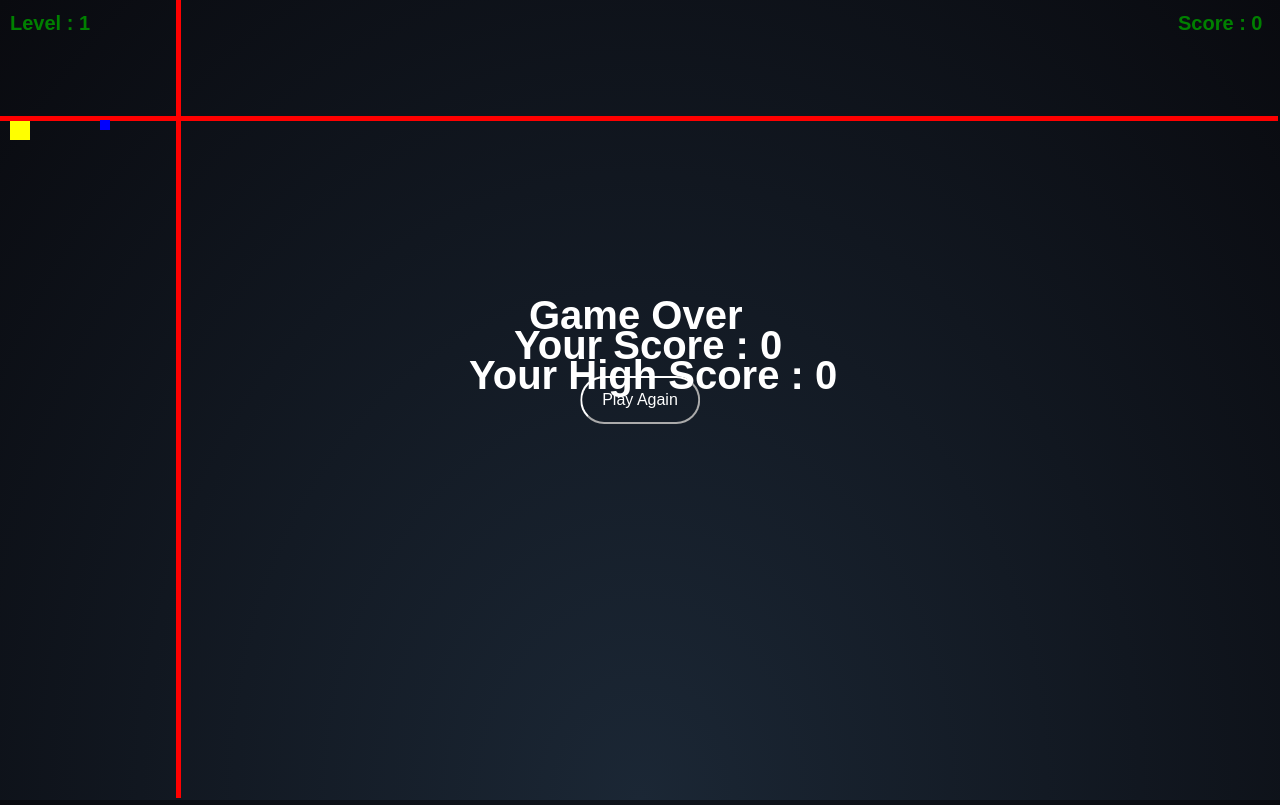
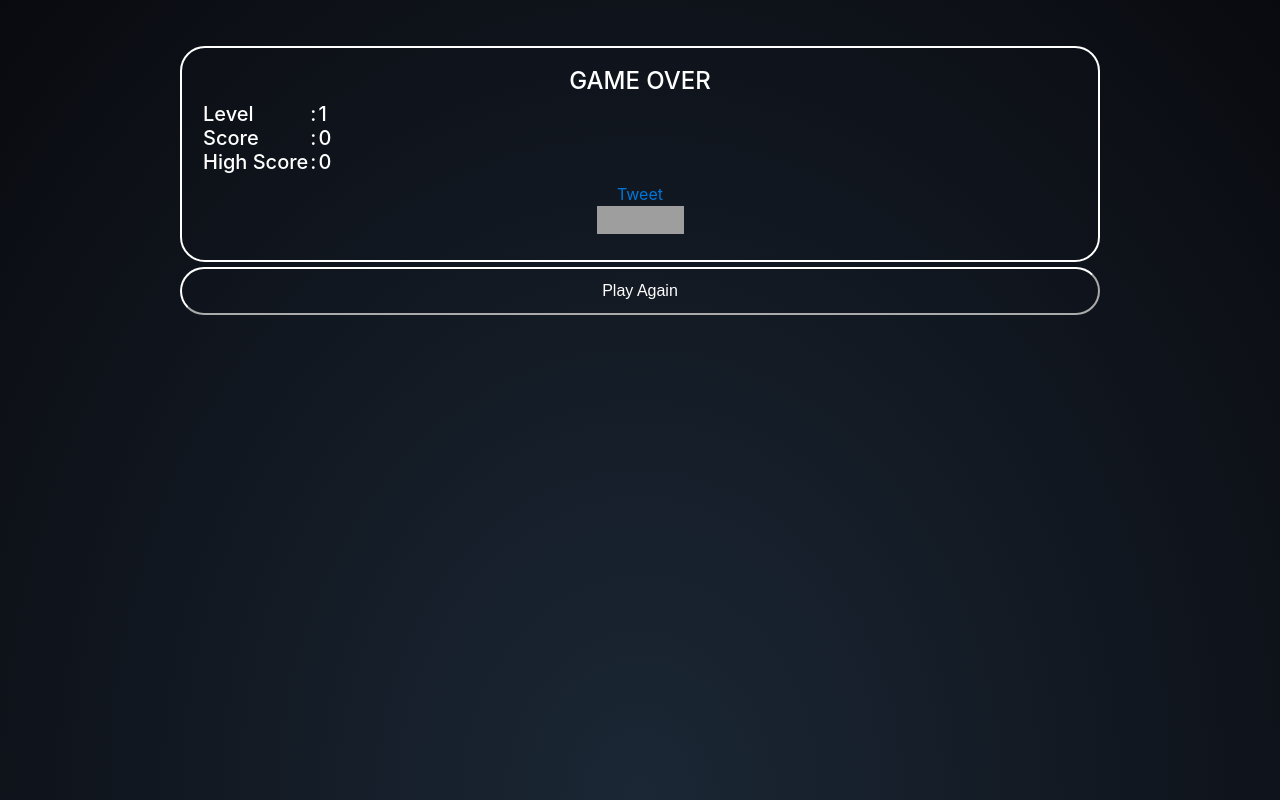
Before and after one commit to putrawitama/space, a website: page index.html in a window 1280 px wide. Both pictures are taken after a click on the button "Play". Drawn offline with Linux system fonts and the light colour scheme; grey boxes are pictures that could not be loaded.

Commit message:
layout & share button

```diff
--- a/index.html
+++ b/index.html
@@ -16,22 +16,52 @@
 <body>
   <div class="container cover">
     <div class="row align-items-center">
-      <div class="col-sm-6 offset-sm-3 col-md-4 offset-md-4">
+      <div class="col-sm-6 offset-sm-3 col-md-10 offset-md-1">
         <div class="play" id="cover">
           <img src="image/cover.png" class="imgCover">
           <input type="text" class="txt" id="playerName" placeholder="input player name .."></input>
           <button class="button" onclick="startGame(); save()">Play</button>
         </div>
-        <div id="ui" class="gameOver">
-          <!-- <h1>GAME OVER</h1>
-          <h3>Score : </h3>
-          <h3>High Score :</h3> -->
-          <button onclick="startGame()" id="retry" class="button">Play Again</button>
-        </div>
       </div>
     </div>
   </div>
-  <script>
+  <div id="ui" class="container cover gameOver">
+    <div class="row align-items-center">
+      <div class="col-sm-10 offset-sm-1 col-md-10 offset-md-1">
+        <div class="stat">
+          <div class="gameEnd">
+            <h4>GAME OVER</h4>
+          </div>
+          <h5>
+            <table>
+              <tr>
+                <td>Level</td>
+                <td> : </td>
+                <td><span id="level"></span></td>
+              </tr>
+              <tr>
+                <td>Score</td>
+                <td> : </td>
+                <td><span id="score"></span></td>
+              </tr>
+              <tr>
+                <td>High Score</td>
+                <td> : </td>
+                <td><span id="high"></span></td>
+              </tr>
+            </table>
+          </h5>
+          <div class="gameEnd">
+            <a href="https://twitter.com/share" class="twitter-share-button" data-size="large" data-text="Saya memainkan Space Limit, dapatkah anda mengalahkan saya?" data-url="https://putrawitama.github.io/space/" data-hashtags="SpaceLimit" data-show-count="false">Tweet</a><script async src="//platform.twitter.com/widgets.js" charset="utf-8"></script>
+            <div class="g-plus" data-action="share" data-annotation="none" data-height="24" data-width="100px" data-href="https://putrawitama.github.io/space/"></div>
+            <iframe src="https://www.facebook.com/plugins/share_button.php?href=https%3A%2F%2Fputrawitama.github.io%2Fspace%2F&layout=button&size=large&mobile_iframe=true&appId=1957520571137976&width=87&height=28" width="87" height="28" style="border:none;overflow:hidden" scrolling="no" frameborder="0" allowTransparency="true"></iframe>
+          </div>
+        </div>
+        <button onclick="startGame()" id="retry" class="button">Play Again</button>
+      </div>
+    </div>
+  </div>
+  <!-- <script>
     if('serviceWorker' in navigator) {
       navigator.serviceWorker.register('service-worker.js', { scope: '/space/' })
         .then(function(registration) {
@@ -42,6 +72,9 @@
          console.log('Service Worker Ready');
       });
     }
-  </script>
+  </script> -->
+  <script src="https://apis.google.com/js/platform.js" async defer>
+  {lang: 'id'}
+</script>
 </body>
 </html>
--- a/scripts/game.js
+++ b/scripts/game.js
@@ -39,6 +39,7 @@
                this.canvas.height = h;
                touch1 = TouchController(this.canvas);
                this.ui = document.getElementById("ui");
+               this.inName = document.getElementById("playerName");
                this.ui.style.display = "none";
                this.cover = document.getElementById("cover");
                this.cover.style.display = "none";
@@ -81,6 +82,7 @@
 ||======================================================================================================================
 */
         function startGame(){
+            gameArea.canvas.style.display = "block";
             gameArea.start();
             gameArea.cover.style.display = "none";
             manager = new gameManager();
@@ -267,9 +269,19 @@
         }
 
         function save() {
-            var val = document.getElementById("playerName").value;
-            localStorage.setItem("name", val);
-            console.log('sukses masukinnya');
+
+            if (typeof(Storage) !== "undefined") {
+              if(localStorage.getItem("name") == null){
+                var val = document.getElementById("playerName").value;
+                localStorage.setItem("name", val);
+                document.getElementById("playerName").style.display = "none";
+                console.log('sukses masukinnya');
+              }
+            } else {
+                // Sorry! No Web Storage support..
+                window.alert("Maaf, Browser anda tidak support untuk menyimpan, Lanjutkan?");
+                support = false;
+            }
         }
 
         function showGameOver(support)
@@ -277,25 +289,27 @@
             audio.pause();
             audio.currentTime = 0;
             gameArea.ui.style.display = "block";
-            gameArea.ui.style.position = "absolute";
-            ctx.font = "bold 40px Arial";
-            ctx.fillStyle = "white";
-            ctx.fillText("Game Over", (gameArea.canvas.width/2)-110, (gameArea.canvas.height/2)-70);
-            ctx.fillText("Your Score : "+manager.score, (gameArea.canvas.width/2)-125, (gameArea.canvas.height/2)-40);
+            // ctx.font = "bold 40px Arial";
+            // ctx.fillStyle = "white";
+            // ctx.fillText("Game Over", (gameArea.canvas.width/2)-110, (gameArea.canvas.height/2)-70);
+            // ctx.fillText("Your Score : "+manager.score, (gameArea.canvas.width/2)-125, (gameArea.canvas.height/2)-40);
+            document.getElementById("score").innerHTML = manager.score;
+            document.getElementById("level").innerHTML = manager.level;
             if (support) {
                 // Code for localStorage/sessionStorage.
                 var LastScore = localStorage.getItem("highScore");
                 if(LastScore < manager.score){
                     localStorage.setItem("highScore", manager.score);
-                    ctx.fillText("Your High Score : "+manager.score, (gameArea.canvas.width/2)-170, (gameArea.canvas.height/2)-10);
+                    document.getElementById("high").innerHTML = manager.score;
                 } else {
                   if(LastScore < 1){
-                    ctx.fillText("Your High Score : 0", (gameArea.canvas.width/2)-170, (gameArea.canvas.height/2)-10);
+                    document.getElementById("high").innerHTML = 0;
                   } else {
-                    ctx.fillText("Your High Score : "+LastScore, (gameArea.canvas.width/2)-170, (gameArea.canvas.height/2)-10);
+                    document.getElementById("high").innerHTML = LastScore;
                   }
                 }
             }
+            gameArea.canvas.style.display = "none";
         }
 
         function consumableComponent(width, height, color, x, y){
--- a/style/game.css
+++ b/style/game.css
@@ -22,6 +22,13 @@ body{
     box-sizing: border-box;
     background:none;
   }
+  .stat {
+    border-radius: 25px;
+    border: 2px solid #fff;
+    padding: 20px;
+    margin-bottom: 5px;
+    margin-top: 5%;
+  }
   .button { /* Green */
       background: none;
       border-color: white;
@@ -45,19 +52,18 @@ body{
 
   .cover{
     background: none;
-    text-align: center;
     color: white;
   }
-
   .gameOver {
     display : none;
-    transform: translate(-50%, -50%);
-    position: absolute;
-    left: 50%;
-    top: 50%;
+  }
+
+  .gameEnd {
+    text-align: center;
   }
 
   .play {
+    text-align: center;
     display : block;
   }
   /*.ui{
```
